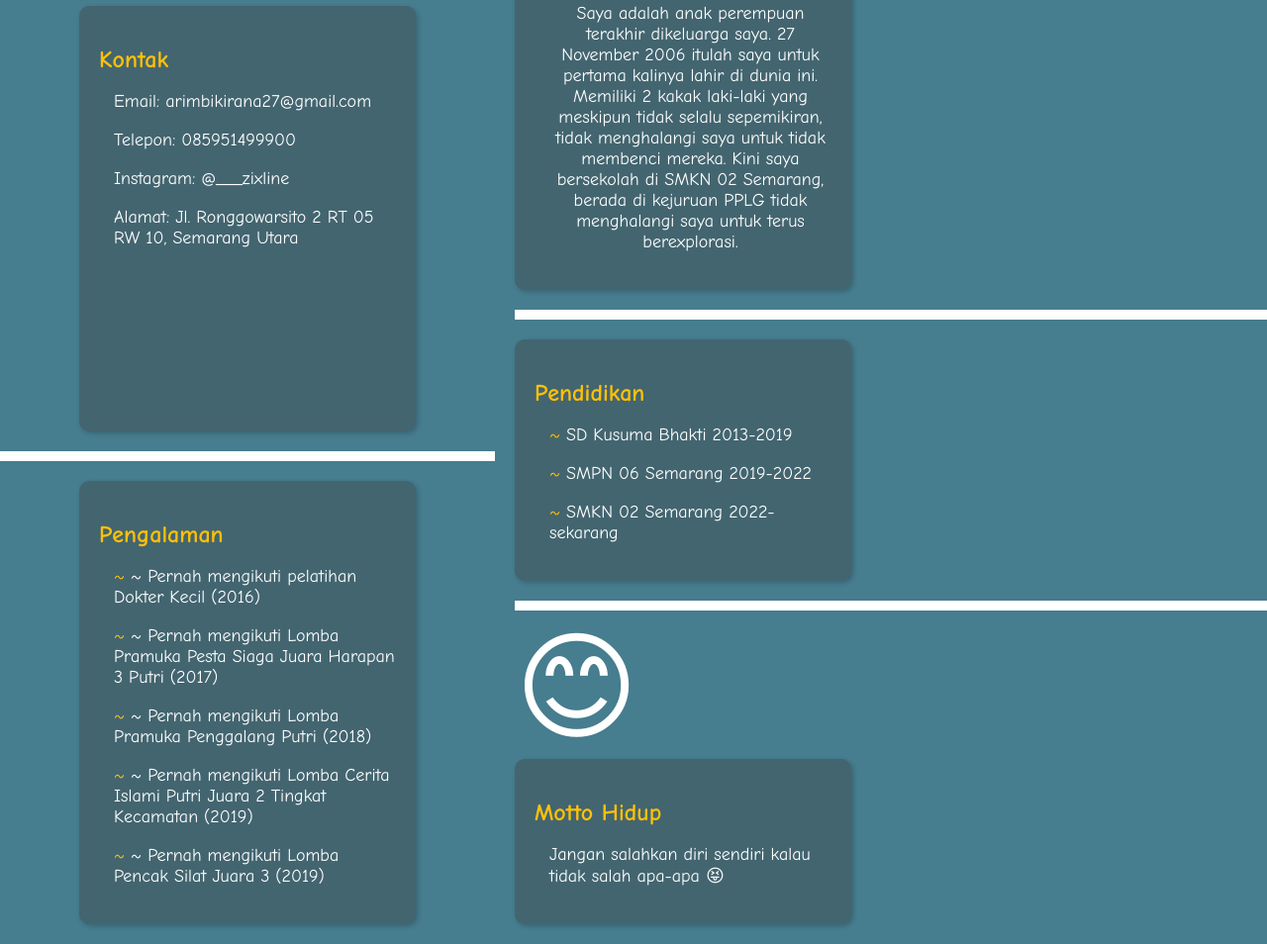
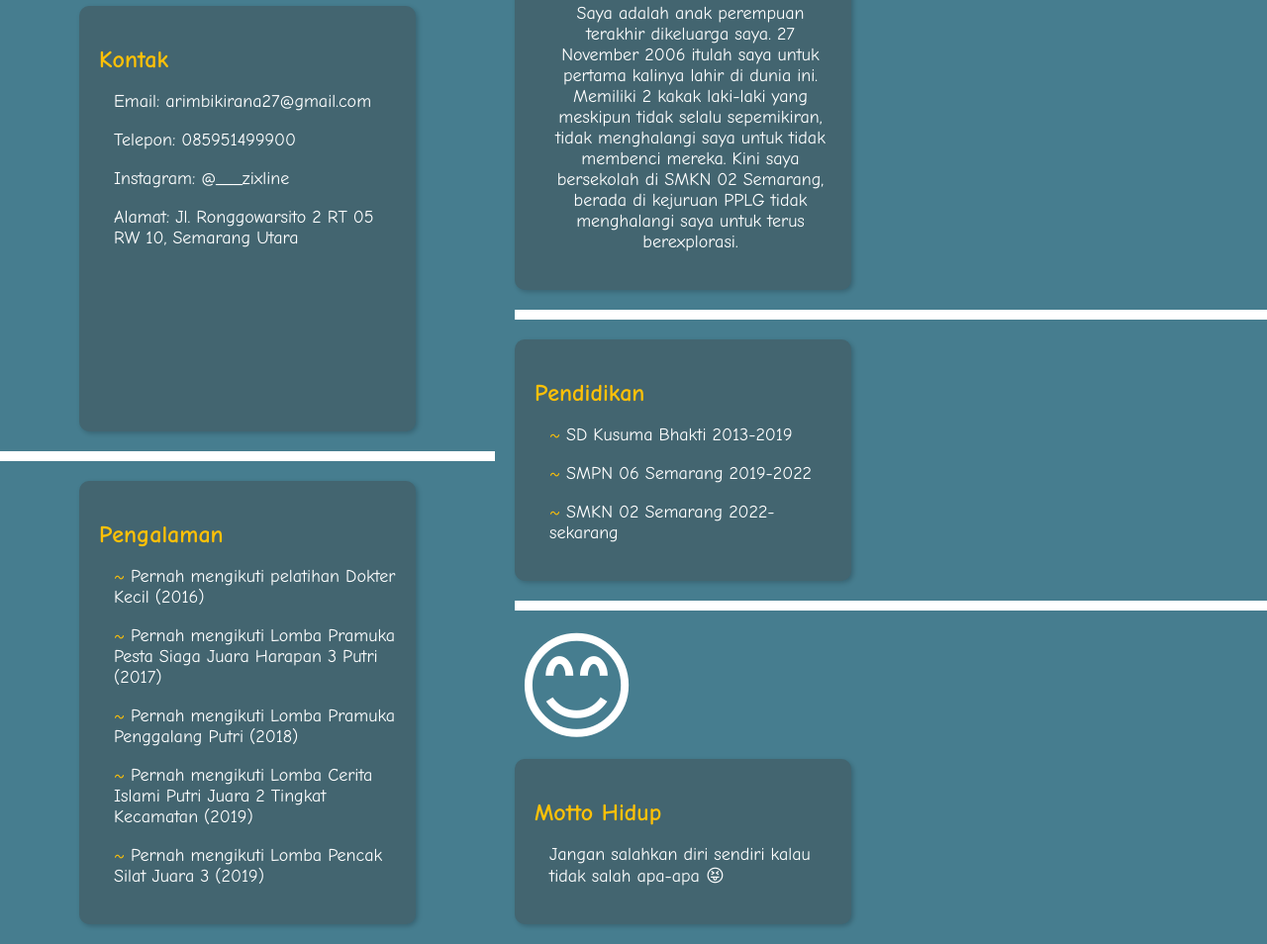
Before and after one commit to dlveer/My_Portofolio, a plain HTML site: page index.html in a window 1280 px wide. Shown: the part 164-1118 px from the top of the page at 99% size. Drawn offline with Linux system fonts and the light colour scheme.

Commit message:
Update index.html

```diff
--- a/index.html
+++ b/index.html
@@ -133,11 +133,11 @@
             <div class="separator"></div>
             <div class="experience">
                 <h2>Pengalaman</h2>
-                <p>~ Pernah mengikuti pelatihan Dokter Kecil (2016)</p>
-                <p>~ Pernah mengikuti Lomba Pramuka Pesta Siaga Juara Harapan 3 Putri (2017)</p>
-                <p>~ Pernah mengikuti Lomba Pramuka Penggalang Putri (2018)</p>
-                <p>~ Pernah mengikuti Lomba Cerita Islami Putri Juara 2 Tingkat Kecamatan (2019)</p>
-                <p>~ Pernah mengikuti Lomba Pencak Silat Juara 3 (2019)</p>
+                <p>Pernah mengikuti pelatihan Dokter Kecil (2016)</p>
+                <p>Pernah mengikuti Lomba Pramuka Pesta Siaga Juara Harapan 3 Putri (2017)</p>
+                <p>Pernah mengikuti Lomba Pramuka Penggalang Putri (2018)</p>
+                <p>Pernah mengikuti Lomba Cerita Islami Putri Juara 2 Tingkat Kecamatan (2019)</p>
+                <p>Pernah mengikuti Lomba Pencak Silat Juara 3 (2019)</p>
             </div>
         </div>
         <div class="right-column">
```
